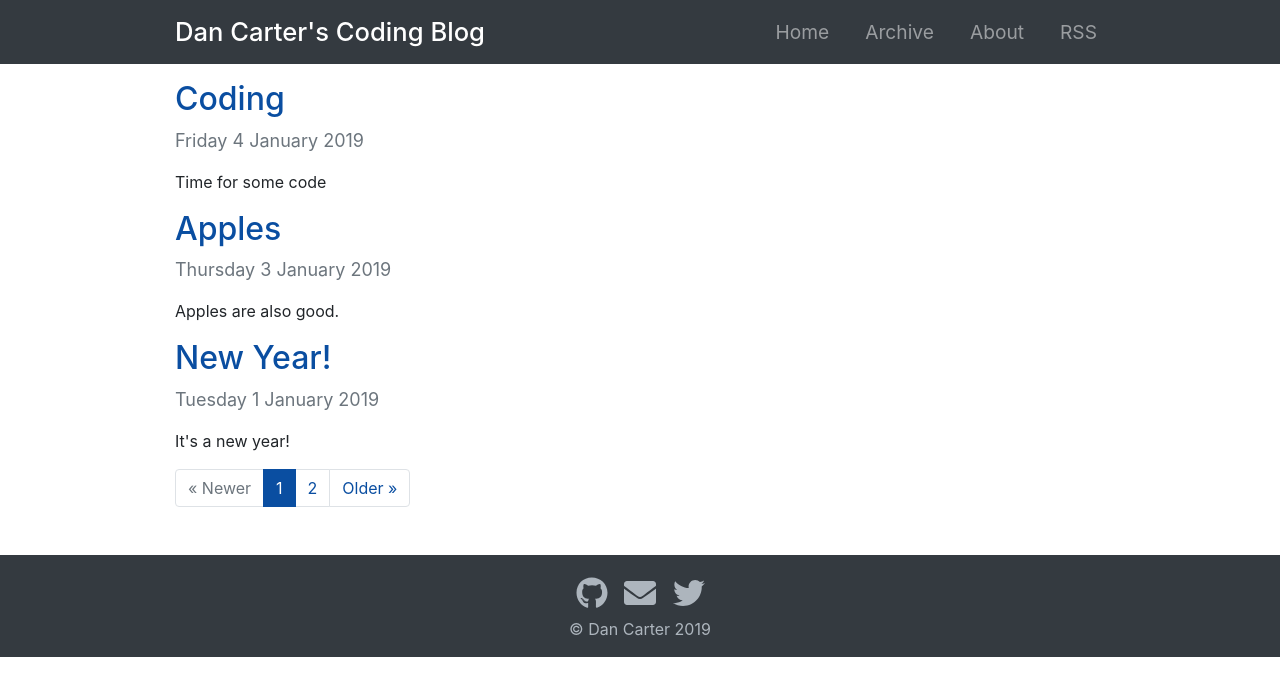
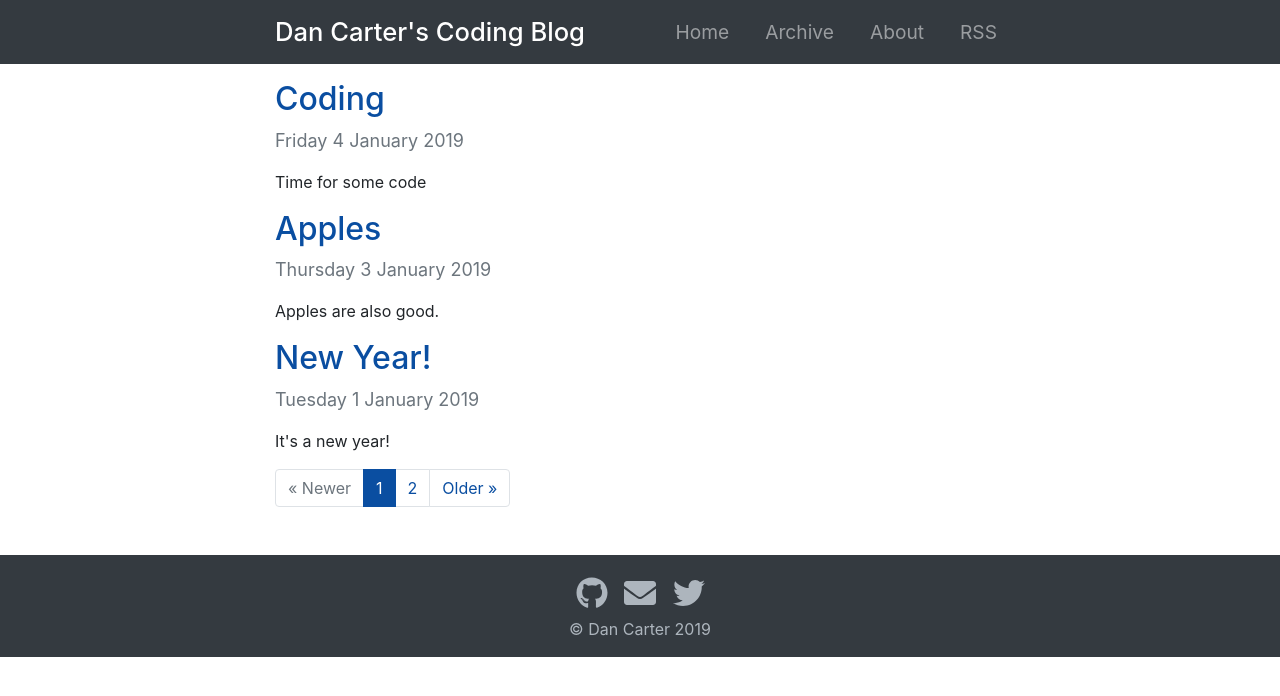
Before and after one commit to djcarter85/codingblog, a Jekyll site: the page built from index.html, in a window 1280 px wide. Shown: the top 696 px of the page. Built offline with Jekyll 4.4.1, drawn with Linux system fonts in a browser that asks for light colours; nearby versions of some CDN libraries; the list of posts is cut into pages by our own code.

```diff
--- a/css/custom/_variables.scss
+++ b/css/custom/_variables.scss
@@ -3,6 +3,6 @@
 $container-max-widths: (
   sm: 540px,
   md: 720px,
-  lg: 960px,
-  xl: 960px
+  lg: 740px,
+  xl: 760px
 );
```
